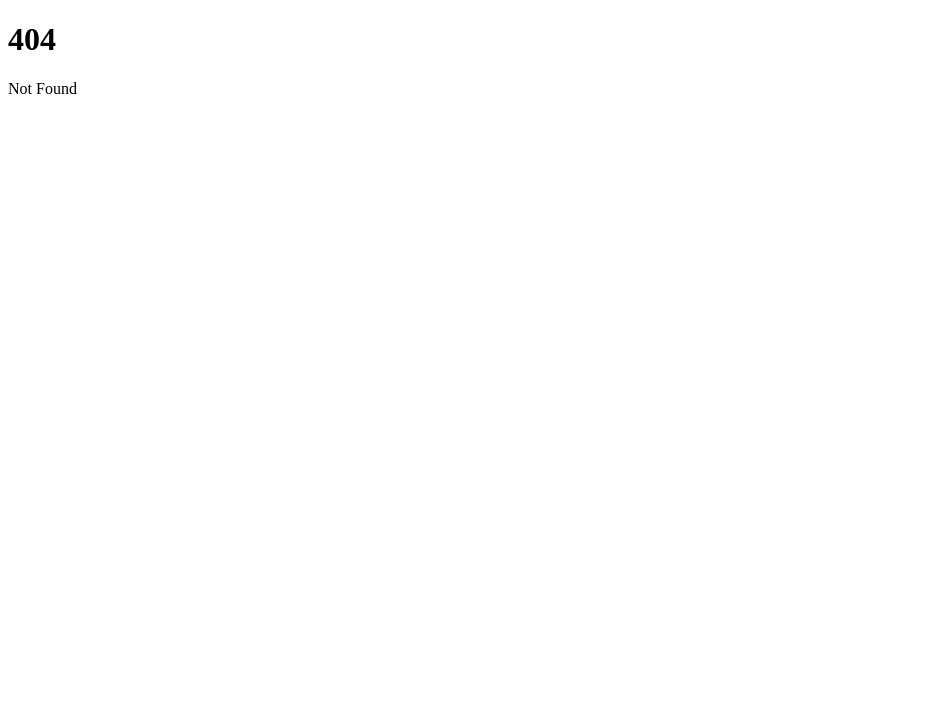
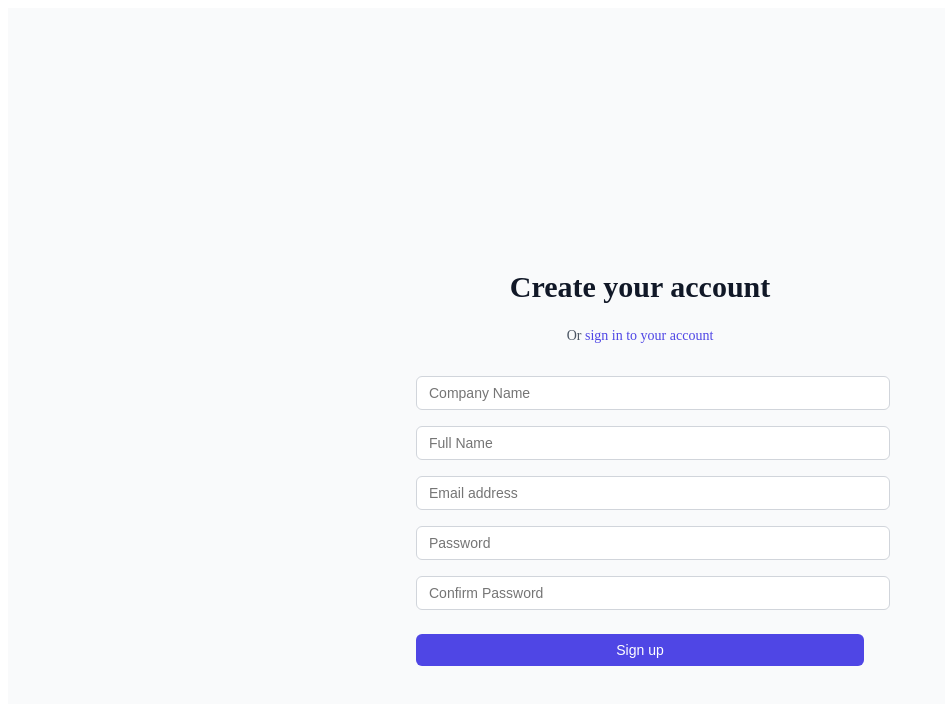
Before and after one commit to RobertB4/dislyze, a SvelteKit app in the folder frontend/: page /signup in a window 1280 px wide. Before the commit this address had no page. Shown: the top 704 px of the page, without its empty margins (0-945 px from the left). Built offline with nearby package versions, Linux system fonts and the light colour scheme.

Commit message:
add basic signup page

```diff
--- /dev/null
+++ b/frontend/src/routes/signup/+page.svelte
@@ -0,0 +1,294 @@
+<script lang="ts">
+	import { goto } from '$app/navigation';
+
+	let formData = {
+		company_name: '',
+		user_name: '',
+		email: '',
+		password: '',
+		password_confirm: ''
+	};
+
+	let error: string | null = null;
+	let loading = false;
+
+	async function handleSubmit() {
+		loading = true;
+		error = null;
+
+		try {
+			const response = await fetch('http://localhost:1337/auth/signup', {
+				method: 'POST',
+				headers: {
+					'Content-Type': 'application/json'
+				},
+				body: JSON.stringify(formData),
+				credentials: 'include'
+			});
+
+			const data = await response.json();
+
+			if (!response.ok) {
+				throw new Error(data.error || 'Failed to sign up');
+			}
+
+			// Redirect to dashboard on success
+			goto('/dashboard');
+		} catch (err) {
+			error = err instanceof Error ? err.message : 'An error occurred';
+		} finally {
+			loading = false;
+		}
+	}
+</script>
+
+<main>
+	<div class="signup-container">
+		<div class="header">
+			<h2>Create your account</h2>
+			<p>
+				Or
+				<a href="/auth/login"> sign in to your account </a>
+			</p>
+		</div>
+
+		<form on:submit|preventDefault={handleSubmit}>
+			{#if error}
+				<div class="error-message">
+					<p>{error}</p>
+				</div>
+			{/if}
+
+			<div class="form-fields">
+				<div>
+					<label for="company_name" class="sr-only">Company Name</label>
+					<input
+						id="company_name"
+						name="company_name"
+						type="text"
+						required
+						bind:value={formData.company_name}
+						placeholder="Company Name"
+					/>
+				</div>
+
+				<div>
+					<label for="user_name" class="sr-only">Full Name</label>
+					<input
+						id="user_name"
+						name="user_name"
+						type="text"
+						required
+						bind:value={formData.user_name}
+						placeholder="Full Name"
+					/>
+				</div>
+
+				<div>
+					<label for="email" class="sr-only">Email address</label>
+					<input
+						id="email"
+						name="email"
+						type="email"
+						required
+						bind:value={formData.email}
+						placeholder="Email address"
+					/>
+				</div>
+
+				<div>
+					<label for="password" class="sr-only">Password</label>
+					<input
+						id="password"
+						name="password"
+						type="password"
+						required
+						bind:value={formData.password}
+						placeholder="Password"
+					/>
+				</div>
+
+				<div>
+					<label for="password_confirm" class="sr-only">Confirm Password</label>
+					<input
+						id="password_confirm"
+						name="password_confirm"
+						type="password"
+						required
+						bind:value={formData.password_confirm}
+						placeholder="Confirm Password"
+					/>
+				</div>
+			</div>
+
+			<div class="submit-container">
+				<button type="submit" disabled={loading} class="submit-button">
+					{#if loading}
+						<span class="loading-spinner">
+							<svg xmlns="http://www.w3.org/2000/svg" fill="none" viewBox="0 0 24 24">
+								<circle cx="12" cy="12" r="10" stroke="currentColor" stroke-width="4"></circle>
+								<path
+									fill="currentColor"
+									d="M4 12a8 8 0 018-8V0C5.373 0 0 5.373 0 12h4zm2 5.291A7.962 7.962 0 014 12H0c0 3.042 1.135 5.824 3 7.938l3-2.647z"
+								></path>
+							</svg>
+						</span>
+					{/if}
+					Sign up
+				</button>
+			</div>
+		</form>
+	</div>
+</main>
+
+<style>
+	main {
+		min-height: 100vh;
+		display: flex;
+		align-items: center;
+		justify-content: center;
+		background-color: #f9fafb;
+		padding: 3rem 1rem;
+	}
+
+	.signup-container {
+		max-width: 28rem;
+		width: 100%;
+	}
+
+	.header {
+		text-align: center;
+		margin-bottom: 2rem;
+	}
+
+	h2 {
+		margin-top: 1.5rem;
+		font-size: 1.875rem;
+		font-weight: 800;
+		color: #111827;
+	}
+
+	.header p {
+		margin-top: 0.5rem;
+		font-size: 0.875rem;
+		color: #4b5563;
+	}
+
+	.header a {
+		font-weight: 500;
+		color: #4f46e5;
+		text-decoration: none;
+	}
+
+	.header a:hover {
+		color: #4338ca;
+	}
+
+	form {
+		margin-top: 2rem;
+	}
+
+	.error-message {
+		background-color: #fef2f2;
+		border: 1px solid #fecaca;
+		border-radius: 0.375rem;
+		padding: 1rem;
+		margin-bottom: 1rem;
+	}
+
+	.error-message p {
+		font-size: 0.875rem;
+		color: #dc2626;
+	}
+
+	.form-fields {
+		display: flex;
+		flex-direction: column;
+		gap: 1rem;
+	}
+
+	.sr-only {
+		position: absolute;
+		width: 1px;
+		height: 1px;
+		padding: 0;
+		margin: -1px;
+		overflow: hidden;
+		clip: rect(0, 0, 0, 0);
+		white-space: nowrap;
+		border: 0;
+	}
+
+	input {
+		width: 100%;
+		padding: 0.5rem 0.75rem;
+		border: 1px solid #d1d5db;
+		border-radius: 0.375rem;
+		font-size: 0.875rem;
+		color: #111827;
+	}
+
+	input:focus {
+		outline: none;
+		border-color: #4f46e5;
+		box-shadow: 0 0 0 2px rgba(79, 70, 229, 0.2);
+	}
+
+	.submit-container {
+		margin-top: 1.5rem;
+	}
+
+	.submit-button {
+		position: relative;
+		width: 100%;
+		display: flex;
+		justify-content: center;
+		padding: 0.5rem 1rem;
+		border: none;
+		border-radius: 0.375rem;
+		font-size: 0.875rem;
+		font-weight: 500;
+		color: white;
+		background-color: #4f46e5;
+		cursor: pointer;
+	}
+
+	.submit-button:hover {
+		background-color: #4338ca;
+	}
+
+	.submit-button:focus {
+		outline: none;
+		box-shadow:
+			0 0 0 2px white,
+			0 0 0 4px #4f46e5;
+	}
+
+	.submit-button:disabled {
+		opacity: 0.5;
+		cursor: not-allowed;
+	}
+
+	.loading-spinner {
+		position: absolute;
+		left: 1rem;
+		top: 50%;
+		transform: translateY(-50%);
+	}
+
+	.loading-spinner svg {
+		height: 1.25rem;
+		width: 1.25rem;
+		color: white;
+		animation: spin 1s linear infinite;
+	}
+
+	@keyframes spin {
+		from {
+			transform: rotate(0deg);
+		}
+		to {
+			transform: rotate(360deg);
+		}
+	}
+</style>
```
